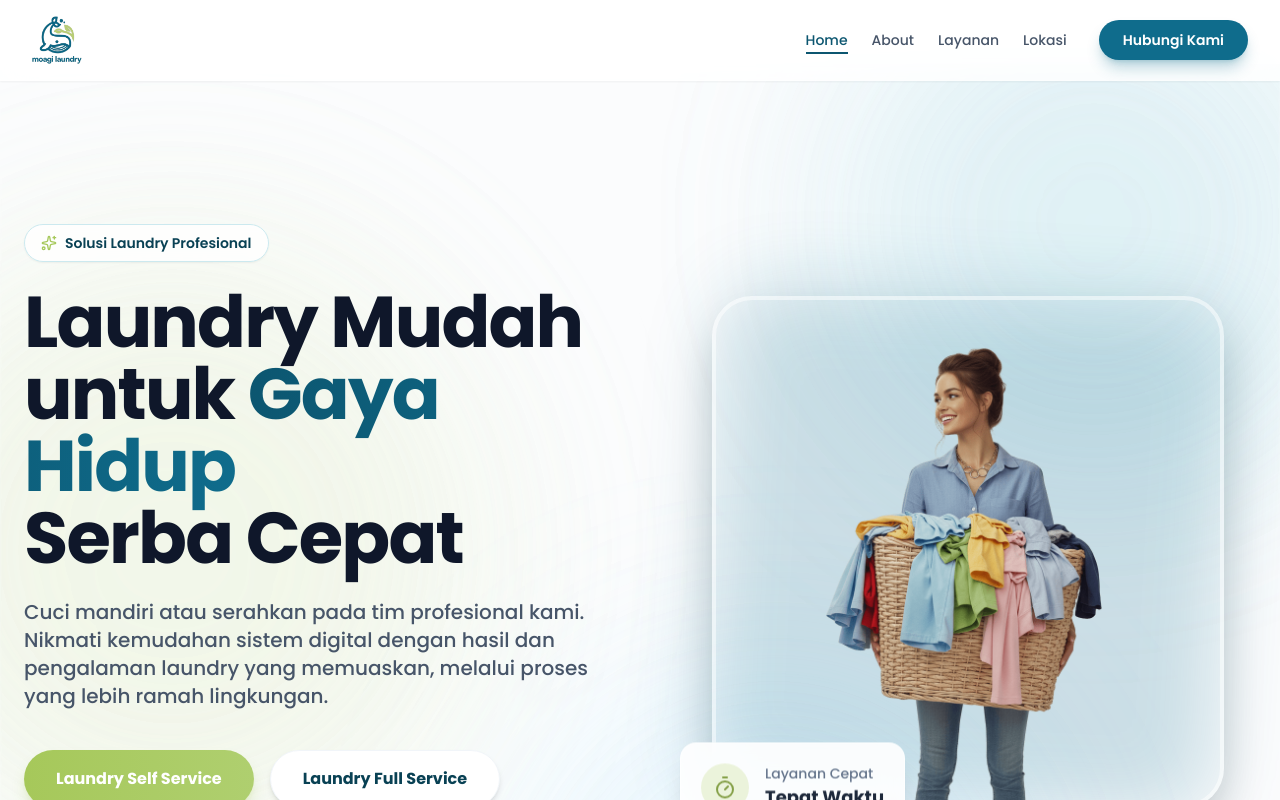
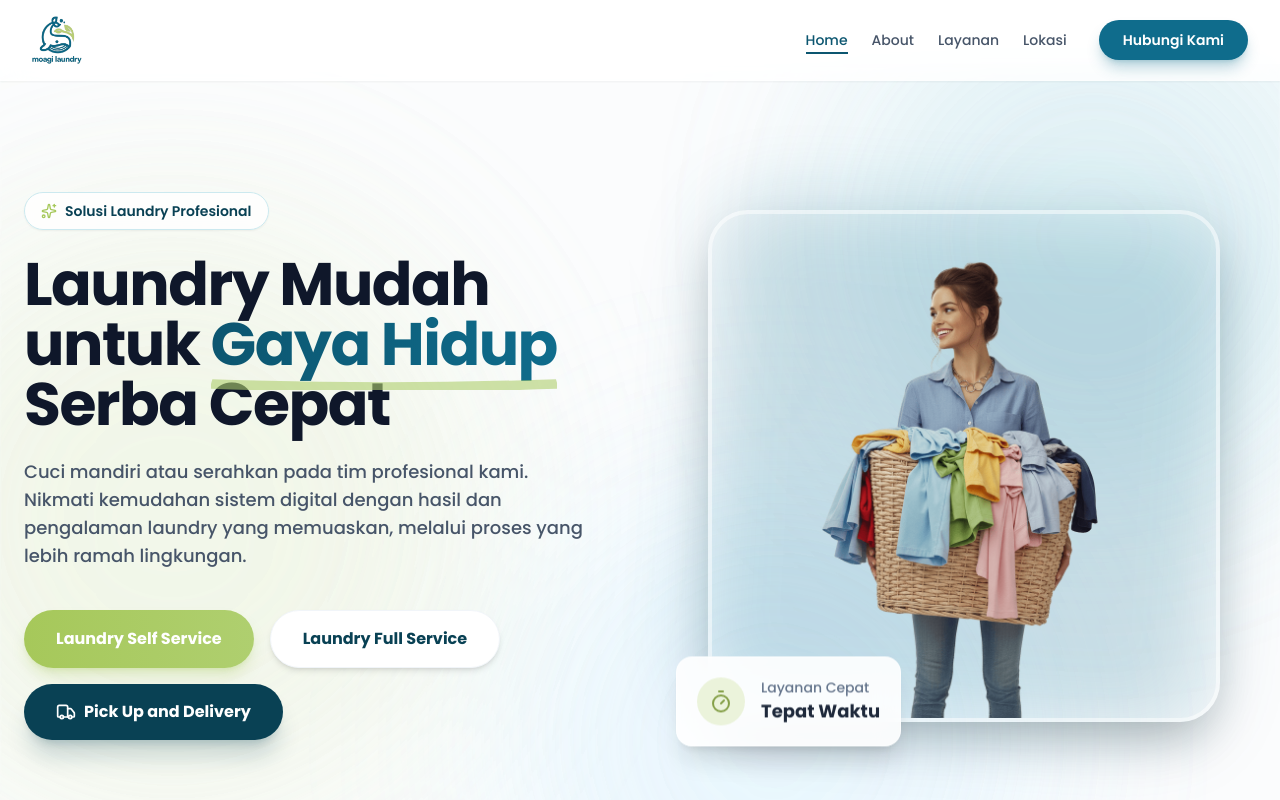
Before and after one commit to ravelaproduct/moagi, a React (Vite) app: page / in a window 1280 px wide. Shown: the top 800 px of the page. Built offline with nearby package versions, Linux system fonts and the light colour scheme.

Commit message:
fix: fix padding on the hero section

```diff
--- a/src/pages/Home.jsx
+++ b/src/pages/Home.jsx
@@ -23,7 +23,7 @@ export default function Home() {
             </Helmet>
 
             {/* 1. HERO SECTION (ABOVE THE FOLD) */}
-            <section className="relative pt-28 pb-20 lg:pt-40 lg:pb-28 overflow-hidden bg-slate-50">
+            <section className="relative pt-24 pb-16 lg:pt-32 lg:pb-24 overflow-hidden bg-slate-50">
                 {/* Dynamic Background */}
                 <div className="absolute top-0 left-0 right-0 h-full overflow-hidden z-0">
                     <div className="absolute top-[-10%] right-[-5%] w-[500px] h-[500px] bg-moagi-teal-200/40 rounded-full blur-[100px] mix-blend-multiply opacity-70 animate-blob"></div>
@@ -33,7 +33,7 @@ export default function Home() {
                 </div>
 
                 <div className="container mx-auto px-4 md:px-6 relative z-10">
-                    <div className="flex flex-col lg:flex-row items-center gap-12 lg:gap-20">
+                    <div className="flex flex-col lg:flex-row items-center gap-10 lg:gap-16">
                         {/* Left Content */}
                         <motion.div
                             className="lg:w-1/2 text-center lg:text-left"
@@ -51,7 +51,7 @@ export default function Home() {
                                 <span>Solusi Laundry Profesional</span>
                             </motion.div>
 
-                            <h1 className="text-4xl md:text-6xl lg:text-7xl font-bold text-slate-900 leading-tight mb-6 tracking-tight">
+                            <h1 className="text-4xl md:text-5xl lg:text-6xl font-bold text-slate-900 leading-tight mb-6 tracking-tight">
                                 Laundry Mudah <br />untuk{' '}
                                 <span className="text-transparent bg-clip-text bg-gradient-to-r from-moagi-teal-600 to-moagi-teal-500 relative">
                                     Gaya Hidup
@@ -62,7 +62,7 @@ export default function Home() {
                                 <br />Serba Cepat
                             </h1>
 
-                            <p className="text-lg md:text-xl text-slate-600 mb-10 leading-relaxed max-w-2xl mx-auto lg:mx-0 font-medium">
+                            <p className="text-base md:text-lg text-slate-600 mb-10 leading-relaxed max-w-2xl mx-auto lg:mx-0 font-medium">
                                 Cuci mandiri atau serahkan pada tim profesional kami. <br className="hidden lg:block" />
                                 Nikmati kemudahan sistem digital dengan hasil dan pengalaman laundry yang memuaskan,
                                 melalui proses yang lebih ramah lingkungan.
```
Also changed, not shown: 1 other file (tests, documents, lock files or other folders).
